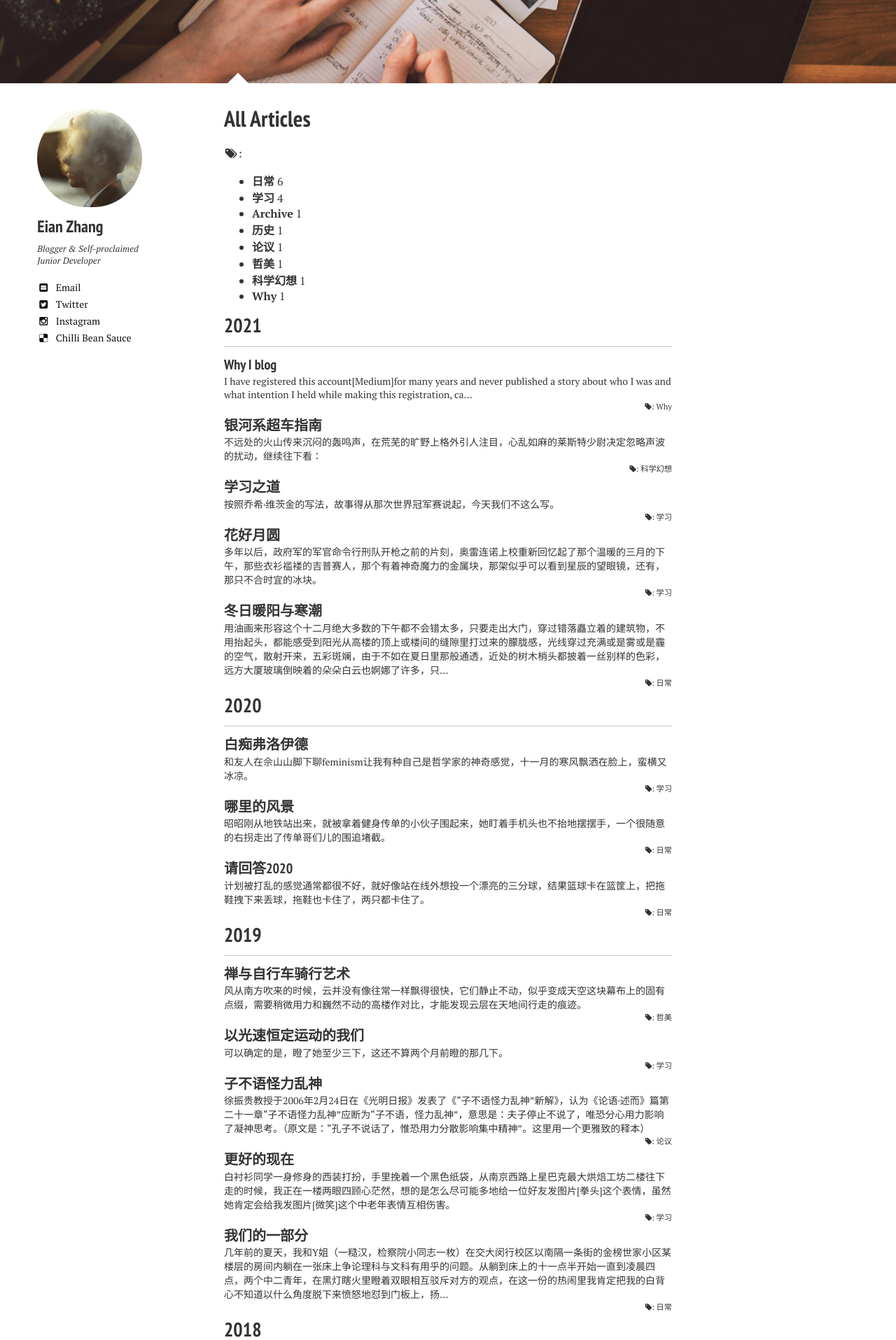
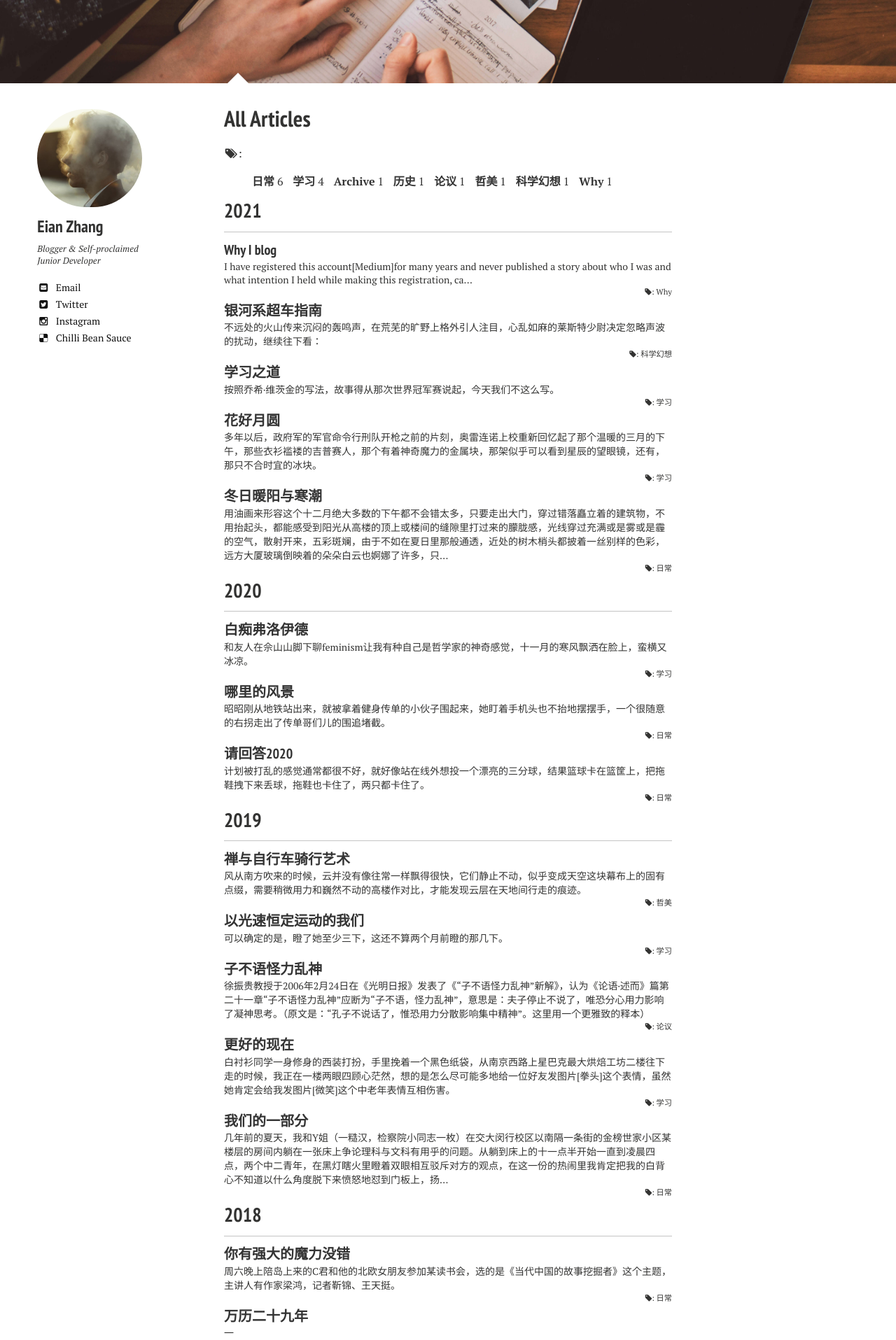
Before and after one commit to jarynzhang/eianzhang.github.io, a Jekyll site: the page built from posts/index.md, in a window 1280 px wide. Shown: the part 451-2366 px from the top of the page at 70% size. Built offline with Jekyll 4.4.1, drawn with Linux system fonts in a browser that asks for light colours; nearby versions of some CDN libraries.

Commit message:
5.214 test

```diff
--- a/_includes/_category.html
+++ b/_includes/_category.html
@@ -26,14 +26,14 @@
 
 <head>
   <style>
-    <ul>
-      li {
+    ul {
+      list-style-type: none;
+
+    }
+    li {
         display: inline;
-        list-style-type: none;
-        float: left;
-        margin-left: 10px;
+        margin-right: 10px;
       }
-    </ul>
   </style>
 </head>
 
```
